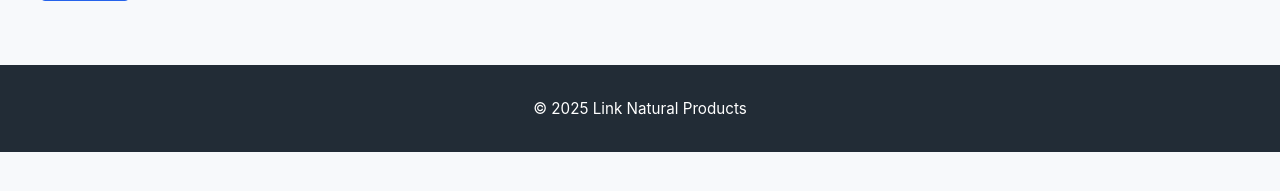
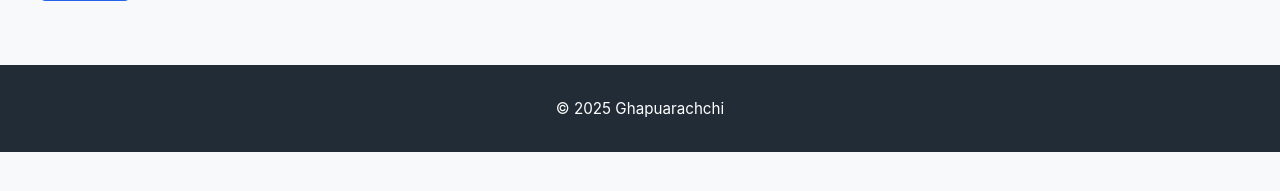
Before and after one commit to HGWhappuarachchi/MultiPlaceEnvAltertsAndMonitoring, a Flask app: a page that uses app/templates/layout.html in a window 1280 px wide. Shown: the part 471-662 px from the top of the page. Run offline with Flask 3, Linux system fonts and the light colour scheme.

Commit message:
Update layout.html

```diff
--- a/app/templates/layout.html
+++ b/app/templates/layout.html
@@ -36,7 +36,7 @@
       {% block content %}{% endblock %}
     </main>
     <footer>
-      <p>&copy; 2025 Link Natural Products</p>
+      <p>&copy; 2025 Ghapuarachchi</p>
     </footer>
   </body>
 </html>
```
